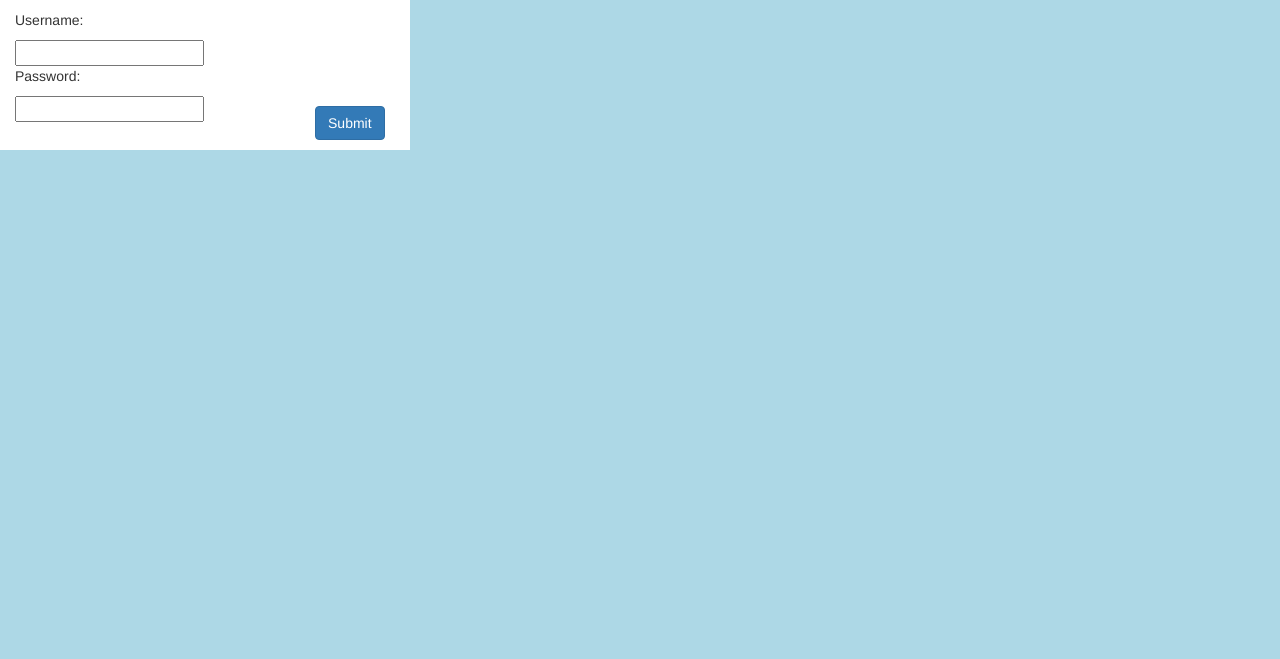
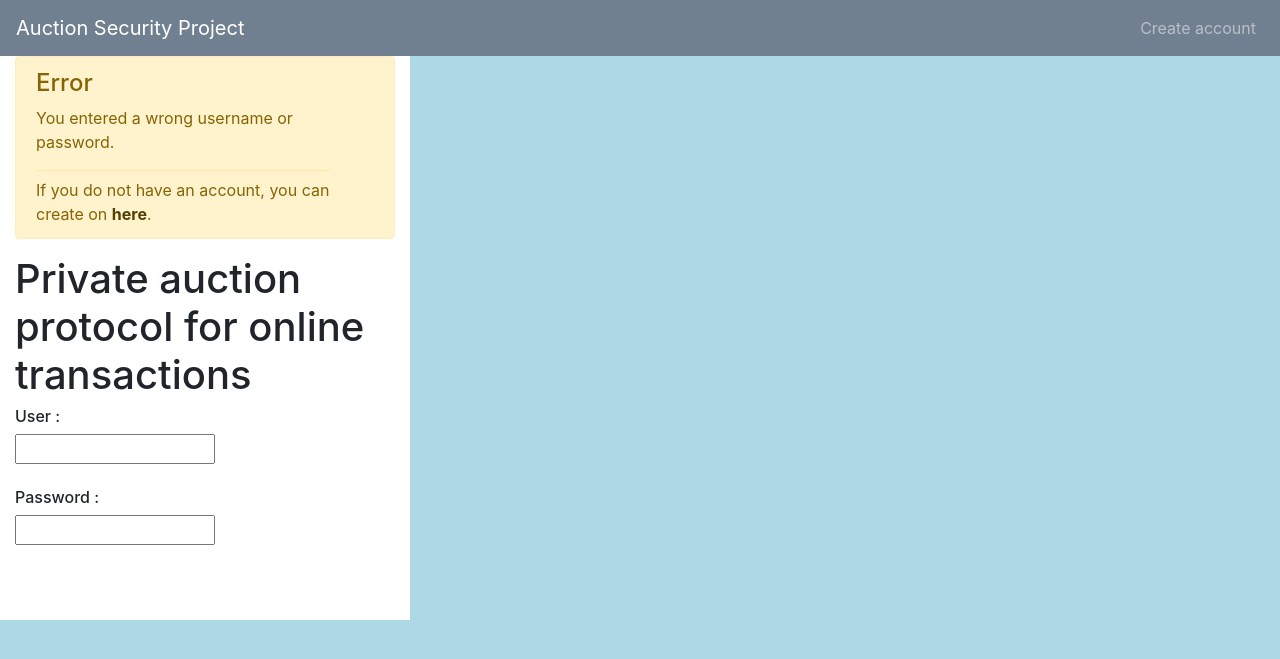
Before and after one commit to aszilagy/DataPrivProject, a Flask app: page / in a window 1280 px wide. Shown: the top 659 px of the page. Run offline with Flask 2, Linux system fonts and the light colour scheme; some libraries are stand-ins or nearby versions.

Commit message:
- frontend login, auction, bid

```diff
--- a/static/css/style.css
+++ b/static/css/style.css
@@ -153,7 +153,3 @@ td, th {
 #row{
   background-color: #dddddd;
 }
-
-/*tr:nth-child(even) {
-    background-color: #dddddd;
-}(/
--- a/templates/login.html
+++ b/templates/login.html
@@ -3,26 +3,94 @@
 
     <head>
         <meta charset="utf-8">
-  <link rel="stylesheet" href="https://maxcdn.bootstrapcdn.com/bootstrap/3.3.7/css/bootstrap.min.css" integrity="sha384-BVYiiSIFeK1dGmJRAkycuHAHRg32OmUcww7on3RYdg4Va+PmSTsz/K68vbdEjh4u" crossorigin="anonymous">
-  <link rel="stylesheet" href="/static/css/style.css">
-  <title></title>
+        <!-- Font Awesome -->
+        <link rel="stylesheet" href="https://use.fontawesome.com/releases/v5.6.1/css/all.css">
+        <!-- Bootstrap core CSS -->
+        <link href="../static/MDB/css/bootstrap.min.css" rel="stylesheet">
+        <!-- Material Design Bootstrap -->
+        <link href="../static/MDB/css/mdb.min.css" rel="stylesheet">
+        <link href="../static/MDB/css/style.css" rel="stylesheet">
+        <link rel="stylesheet" href="../static/css/login.css">
+        <title>Reminder App</title>
+
     </head>
 
-<body>
+    <body onload=loadPage()>
+        <header>
+            <!--Navbar-->
+            <nav class="navbar navbar-expand-lg navbar-dark">
+
+                <!-- Navbar brand -->
+                <a class="navbar-brand" href="#">Auction Security Project</a>
+
+                <!-- Collapse button -->
+                <button class="navbar-toggler" type="button" data-toggle="collapse" data-target="#basicExampleNav"
+                    aria-controls="basicExampleNav" aria-expanded="false" aria-label="Toggle navigation">
+                    <span class="navbar-toggler-icon"></span>
+                </button>
+
+                <!-- Collapsible content -->
+                <div class="collapse navbar-collapse" id="basicExampleNav">
+
+                    <!-- Links -->
+                    <ul class="navbar-nav ml-auto">
+                        <li class="nav-item">
+                            <a class="nav-link" href="#">Create account</a>
+                        </li>
+                    </ul>
+                </div>
+                <!-- Collapsible content -->
+
+            </nav>
+            <!--/.Navbar-->
+        </header>
+
+        <main>
             <div class='container login'>
-    <p id="errorCode" class = "container">{{ error }}</p>
-    <form action="{{ url_for('verify_login')}}" method="post">
-      <p>Username:</p>
-      <input type="text" name="username" required>
+                <div class="alert alert-warning alert-dismissible fade show" role="alert">
+                    <h4 class="alert-heading">Error</h4>
+                    <p> You entered a wrong username or password.</p>
+                    <hr>
+                    <p class="mb-0">If you do not have an account, you can create on <a href="#" class="alert-link">here</a>.</p>
+                </div>
 
-      <p>Password:</p>
-      <input type="password" name="password" required>
 
-      <div id="loginButton">
-        <input type="submit" class="btn btn-primary submitButton" name="Login">
+                <div class="starter-template">
+                    <h1>Private auction protocol for online transactions</h1>
                 </div>
-    </form>
+                <div class="connexion" id="connect" >
+                    <div class="input">
+                        <h6>User : </h6><input id="user" type="text" name="username" style="width: 200px; color: white; text-align: center"/><br><br>
+                        <h6>Password : </h6><input id="mdp" type="password" name="password"  style="width: 200px"/><br><br>
+                        <a href="user.html" id="buttonco"><font color="white"/><h6>Connexion</h6></a>
                     </div>
+                </div><br>
+
+
+            <script>
+                $(document).ready(function(){
+                    $("#buttonco").click(function(){
+                       $("#connect").addClass('animated rotateOut');
+                               var self = $(this);
+                               self.toggleClass("active").next().slideToggle(1500, function() {
+                                     window.location.href = self.attr('href'); // go to href after the slide animation completes
+                                    });
+                               return false; // And also make sure you return false from your click handler.
+                               });
+                   });
+                </script>
+          </div>
+        </main>
     </body>
 
+    <!-- SCRIPTS -->
+    <!-- JQuery -->
+    <script type="text/javascript" src="../static/MDB/js/jquery-3.3.1.min.js"></script>
+    <!-- Bootstrap tooltips -->
+    <script type="text/javascript" src="../static/MDB/js/popper.min.js"></script>
+    <!-- Bootstrap core JavaScript -->
+    <script type="text/javascript" src="../static/MDB/js/bootstrap.min.js"></script>
+    <!-- MDB core JavaScript -->
+    <script type="text/javascript" src="../static/MDB/js/mdb.min.js"></script>
+
 </html>
```
Lines whose indentation alone changed are shown as unchanged.
